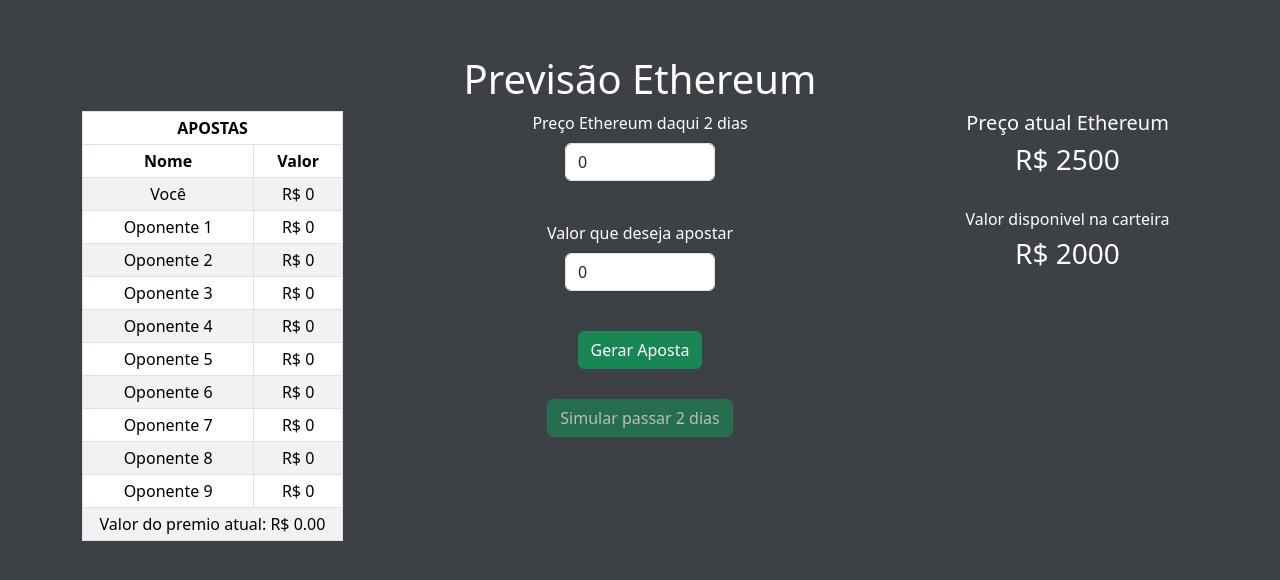
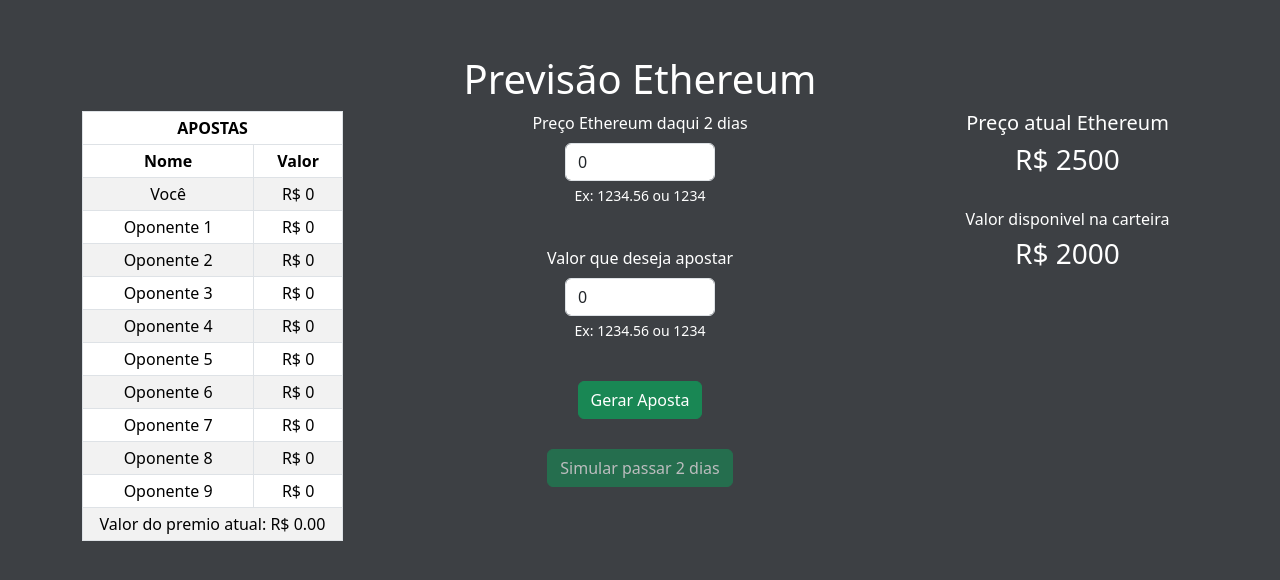
Before and after one commit to Michel172002/previsao-ethereum, a React (Create React App) app: page / in a window 1280 px wide. Shown: the top 580 px of the page. Built offline with nearby package versions, Linux system fonts and the light colour scheme.

Commit message:
feat - adicionando exemplo dos valores do input

```diff
--- a/src/components/FormAposta.css
+++ b/src/components/FormAposta.css
@@ -8,11 +8,11 @@
     display: flex;
     flex-direction: column;
     align-items: center;
+    margin-bottom: 40px;
 }
 
 .container-form .input{
     width: 150px;
-    margin-bottom: 40px;
 }
 
 .btn-submit{
--- a/src/components/FormAposta.js
+++ b/src/components/FormAposta.js
@@ -23,14 +23,18 @@
   const gerarAposta = (event) => {
     event.preventDefault();
 
-    if (valorAposta > 0 && chuteValorEthereum > 0 && valorAposta <= valorDisponivel) {
+    if (
+      valorAposta > 0 &&
+      chuteValorEthereum > 0 &&
+      valorAposta <= valorDisponivel
+    ) {
       setValorAposta(0);
       setChuteValorEthereum(0);
       setbtnDisabled(false);
       setCorMensagem("#90ee90");
       setMensagem("Aposta aprovada, passe o tempo para poder ver o resultado!");
 
-      onApostaSubmit(valorAposta, chuteValorEthereum)
+      onApostaSubmit(valorAposta, chuteValorEthereum);
     } else {
       setCorMensagem("red");
       setMensagem("Aposta Reprovada, corrija os valores informados!");
@@ -43,7 +47,7 @@
     setbtnDisabled(true);
     setMensagem("");
 
-    onPassarTempo()
+    onPassarTempo();
   };
 
   return (
@@ -60,6 +64,7 @@
             value={chuteValorEthereum}
             onChange={(e) => handleChuteValorEthereumChange(e)}
           />
+          <Form.Text className="text-white">Ex: 1234.56 ou 1234</Form.Text>
         </Form.Group>
         <Form.Group className="container-form-group">
           <Form.Label className="text-white">
@@ -72,6 +77,8 @@
             value={valorAposta}
             onChange={(e) => handleValorApostaChange(e)}
           />
+
+          <Form.Text className="text-white">Ex: 1234.56 ou 1234</Form.Text>
         </Form.Group>
         <Button
           className="btn-submit"
```
